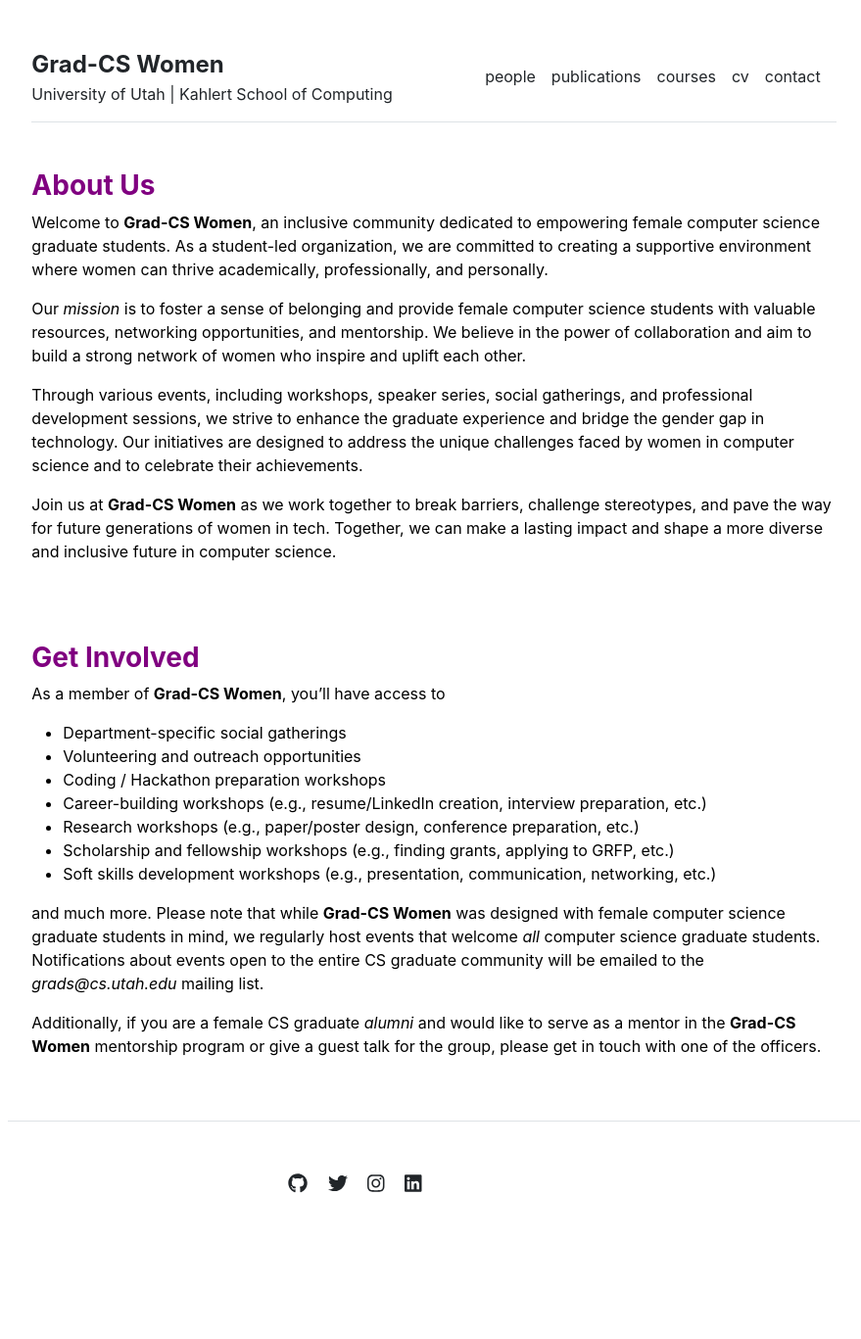
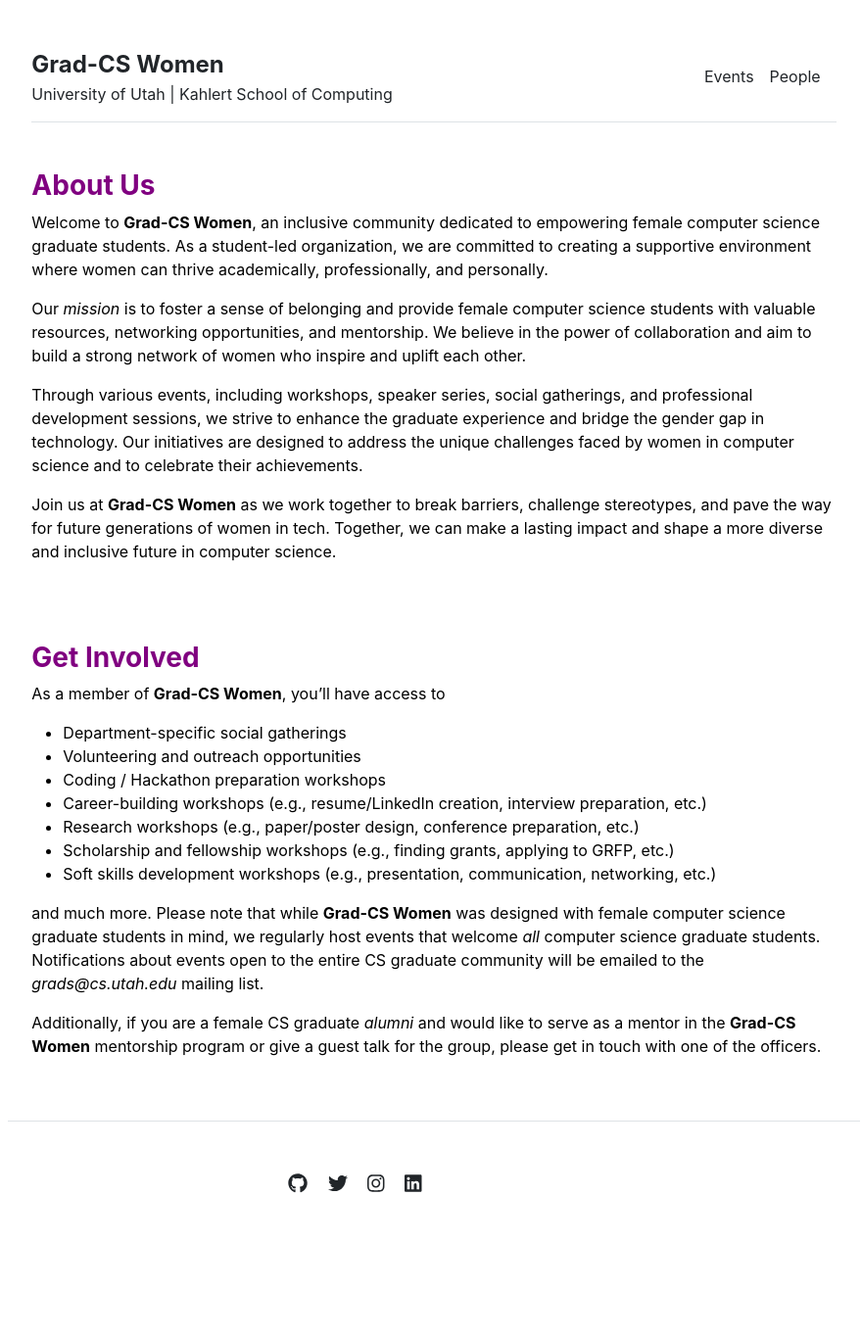
Before and after one commit to gradCSwomen-utah/gradCSwomen-utah.github.io, a Jekyll site: the page built from index.md, in a window 1280 px wide. Shown: the whole page at 98% size, without its empty margins (197-1076 px from the left). Built offline with Jekyll 4.4.1, drawn with Linux system fonts in a browser that asks for light colours.

Commit message:
Update settings.yml

```diff
--- a/_data/settings.yml
+++ b/_data/settings.yml
@@ -1,9 +1,9 @@
 menu:
-- {name: 'people', url: '/people'}
-- {name: 'publications', url: '/publications'}
-- {name: 'courses', url: '/courses'}
-- {name: 'cv', url: '/cv'}
-- {name: 'contact', url: '/contact'}
+- {name: 'Events', url: '/publications'}
+- {name: 'People', url: '/people'}
+# - {name: 'courses', url: '/courses'}
+# - {name: 'cv', url: '/cv'}
+# - {name: 'contact', url: '/contact'}
 
 people:
 - {name: 'Primary Investigator', title: 'Researcher', department: 'Physics & Astronomy', institution: 'Some University', institution_address: '1 Main Street, Canada', phone: '(000) 000-0000', email: 'hello@university.edu', office: 'Science Building 505', image: 'assets/img/primary-investigator.jpg', url: 'primary-investigator'}
```
